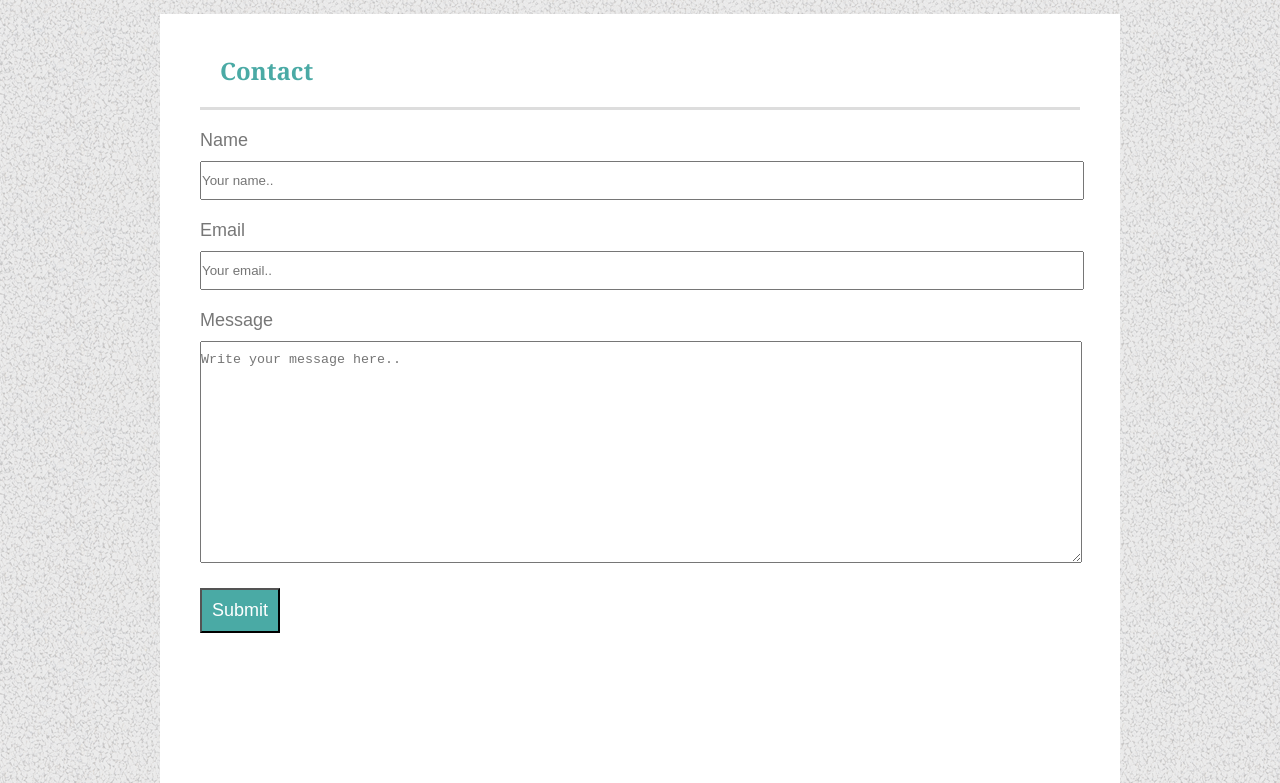
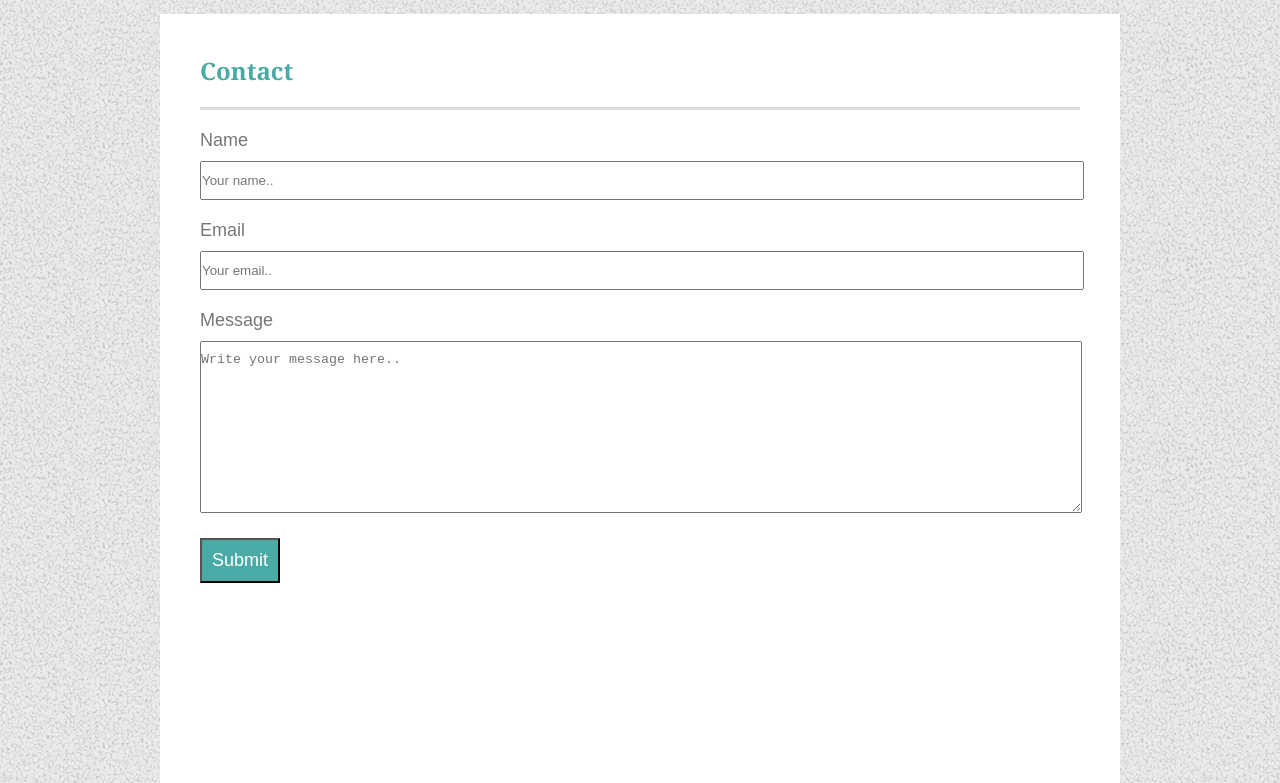
Before and after one commit to hristina-staykova/Basic-Portfolio, a plain HTML site: page contact.html in a window 1280 px wide. Shown: the part 86-869 px from the top of the page. Drawn offline with Linux system fonts and the light colour scheme.

Commit message:
fixed article header

```diff
--- a/assets/css/style.css
+++ b/assets/css/style.css
@@ -23,7 +23,7 @@ a {
 }
 
 h1 {
-    padding: 20px;
+    padding: 20px 0px;
     color: #4aaaa5;
     margin: 0;
     font-family: 'Georgia', Times, Times New Roman, serif;
@@ -75,6 +75,7 @@ article {
     width: 100%;
     margin: 10px 0px 20px 0px;
     padding: 10px 0px;
+    height: 150px;
 }
 
 #submit {
--- a/contact.html
+++ b/contact.html
@@ -9,12 +9,14 @@
 
 <body>
   <header>
-        <div><h1 class="label">Hristina Staykova</h1>
+    <div>
+      <h1 class="label">Hristina Staykova</h1>
       <nav><a href="index.html">About</a> <a href="portfolio.html">Portfolio</a> <a href="#">Contact</a> </nav>
     </div>
   </header>
 
-    <section><h1>Contact</h1>
+  <section>
+    <h1>Contact</h1>
     <article>
       <form action="action_page.php">
         <label for="fname">Name</label>
@@ -27,7 +29,7 @@
         <br>
         <label for="subject">Message</label>
         <br>
-                <textarea id="message" name="message" placeholder="Write your message here.." style="height:200px"></textarea>
+        <textarea id="message" name="message" placeholder="Write your message here.."></textarea>
         <br>
         <input id="submit" type="submit" value="Submit">
       </form>
@@ -35,4 +37,5 @@
   </section>
   <footer>Copyright</footer>
 </body>
+
 </html>
```
Lines whose indentation alone changed are shown as unchanged.
